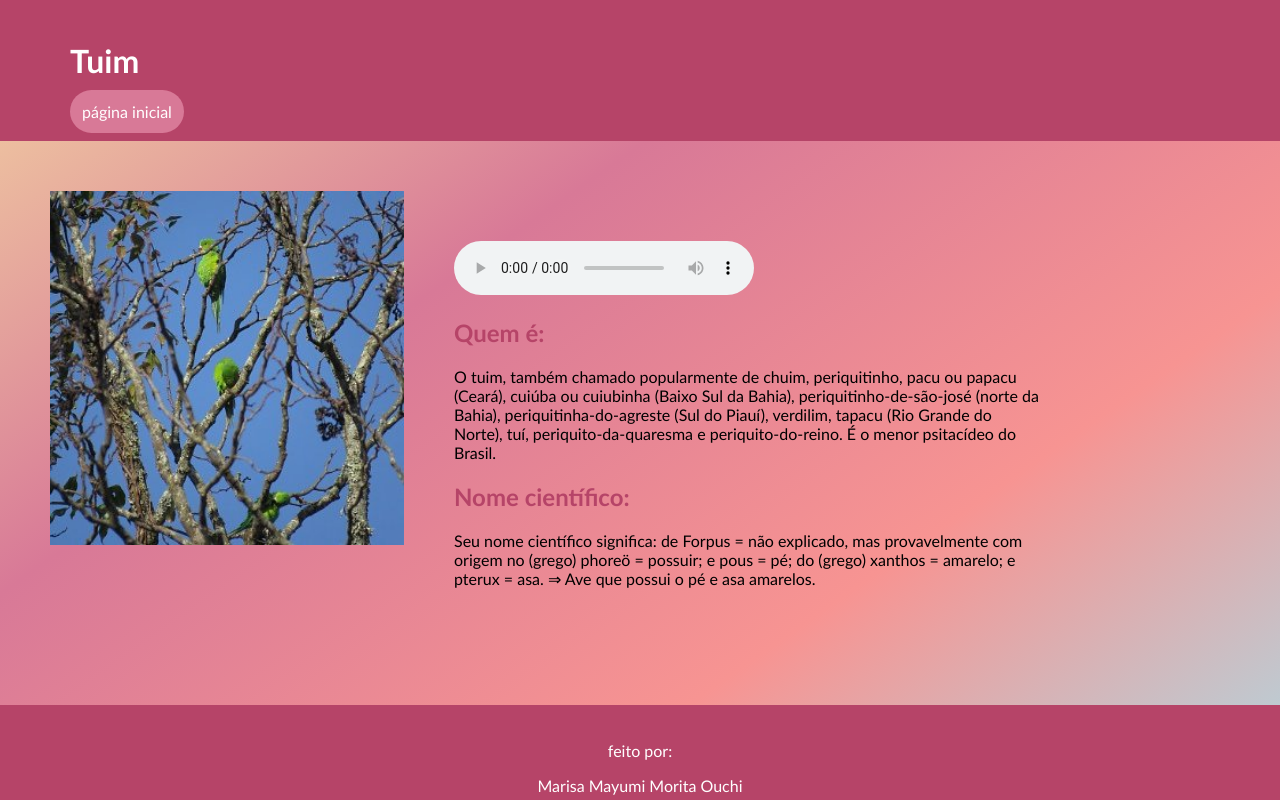
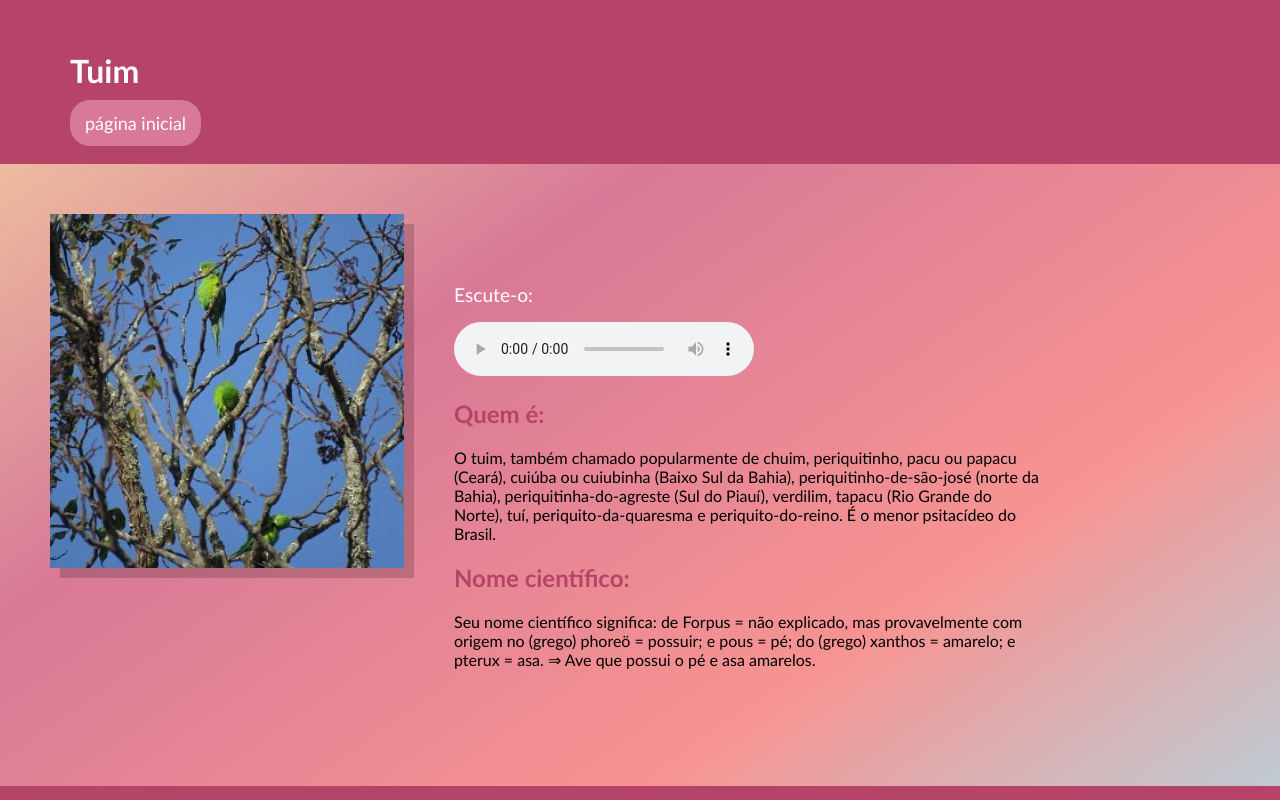
Before and after one commit to maris2606/projeto-luk-css, a plain HTML site: page html/tuim.html in a window 1280 px wide. Shown: the top 800 px of the page. Drawn offline with Linux system fonts and the light colour scheme.

Commit message:
arrumada herança nos media queries e adicionado tag p acima dos audios

```diff
--- a/assets/css/style.css
+++ b/assets/css/style.css
@@ -2,6 +2,7 @@
     --amarelo: #f6d399;
     --laranja: #ffb886;
     --salmao: #fc8785;
+    --salmao-claro: #f8b2b1;
     --rosa-escuro: #b64468;
     --bege: #cfa762;
     --azul: #97c3cc;
@@ -27,21 +28,23 @@ h2{
 header{
     height: 20%;
     background-color: var(--rosa-escuro);
-    padding: 20px 70px;
+    padding: 30px 70px;
     color: var(--branco);
 }
 
 header a{
     color: var(--branco);
     text-decoration: none;
-    font-size: medium;
-    padding: 12px;
-    border-radius: 25px;
-    background-color:#d87997;
+    font-size: large;
+    padding: 12px 15px;
+    border-radius: 20px;
+    background-color: #d87997;
+
+    transition: all 200ms ease-in-out;
 }
 
 header a:hover{
-    background-color:#eda5bc ;
+    background-color: #eda5bc;
 }
 
 .section-main{
@@ -100,15 +103,19 @@ footer{
 
 .section-aves {
     display: flex;
-    flex-direction: column;
-    flex-wrap: nowrap;
+    flex-flow: column nowrap;
+    width: calc(100% - 80px);
+
     padding: 40px;
-
-    width: calc(100% - 80px);
 
     animation-name: side;
     animation-fill-mode: none;
     animation-duration: 2s;
+}
+
+.section-aves img{
+    height: 100%;
+    box-shadow: 10px 10px rgba(0, 0, 0, 0.178);
 }
 
 .section-aves .aves-content{
@@ -120,6 +127,13 @@ footer{
     animation-duration: 1s;
     animation-delay: 2s;
 
+}
+
+.aves-content .texto-audio{
+    height: 20px;
+
+    font-size: larger;
+    color: var(--branco);
 }
 
 @keyframes side{
@@ -151,15 +165,6 @@ footer{
 
 /* tablet */
 @media(min-width: 768px) {
-    .section-main{
-        display: flex;
-        flex-flow: row wrap;
-        justify-content: center;
-        padding: 25px 0;
-
-        min-height: 80vh;
-        align-items: stretch;
-    }
 
     .section-main .link-container{
         width: 20%;
@@ -168,30 +173,22 @@ footer{
     }
 
     .section-aves {
-        display: flex;
-        flex-flow: row nowrap;
+        flex-direction: row;
         width: calc(100% - 70px);
         padding: 35px;
 
-        animation-name: side;
-        animation-fill-mode: none;
         animation-duration: 3s;
-
         max-width: max-content;
     }
 
     .section-aves img{
         width: 70%;
-        height: 100%;
 
     }
 
     .section-aves .aves-content{
-        opacity: 0;
         padding: 0 45px;
 
-        animation-name: appear;
-        animation-fill-mode: forwards;
         animation-duration: 2s;
         animation-delay: 3s;
 
@@ -200,15 +197,6 @@ footer{
 
 /* desktop */
 @media(min-width: 1200px) {
-    .section-main{
-        display: flex;
-        flex-flow: row wrap;
-        justify-content: center;
-        padding: 25px 0;
-
-        min-height: 80vh;
-        align-items: stretch;
-    }
 
     .section-main .link-container{
         width: 20%;
@@ -217,20 +205,16 @@ footer{
     }
 
     .section-aves {
-        display: flex;
-        flex-wrap: nowrap;
         flex-direction: row;
         width: calc(100% - 100px);
         padding: 50px;
-        animation-name: side;
-        animation-fill-mode: none;
+
         animation-duration: 3s;
         max-width: max-content;
     }
 
     .section-aves img{
         width: 30%;
-        height: 100%;
 
     }
 
@@ -238,10 +222,7 @@ footer{
         width: 50%;
 
         padding: 50px;
-        opacity: 0;
 
-        animation-name: appear;
-        animation-fill-mode: forwards;
         animation-duration: 2s;
         animation-delay: 3s;
 
--- a/html/tuim.html
+++ b/html/tuim.html
@@ -20,6 +20,7 @@
         <img src="/assets/img/tuim.jpg" alt="tuim">
 
         <div class="aves-content">
+            <p class="texto-audio">Escute-o:</p>
             <audio controls>
                 <source src="/assets/audio/tuim.mp3">
             </audio>
```
Also changed, not shown: html/andorinha-de-sobre-branco.html (+1 -0 lines), html/beija-flor-rubi.html (+1 -0 lines), html/bentevizinho-de-asa-ferruginea.html (+1 -0 lines), html/gaviao-carijo.html (+1 -0 lines), html/joao-de-barro.html (+2 -1 lines), html/pica-pau-bufador.html (+1 -0 lines), html/tie-de-topete.html (+1 -0 lines).
